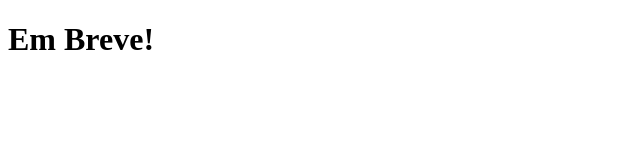
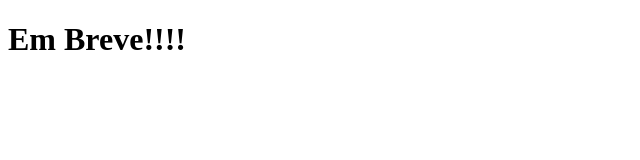
Before and after one commit to conexaofrontend/conexaofrontend, a plain HTML site: page index.html in a window 1280 px wide. Shown: the full height of the page, 0-640 px from the left. Drawn offline with Linux system fonts and the light colour scheme.

Commit message:
teste repo hostinger 2

```diff
--- a/index.html
+++ b/index.html
@@ -6,6 +6,6 @@
     <title>Conexão Front End - Em breve!</title>
 </head>
 <body>
-    <h1>Em Breve!</h1>
+    <h1>Em Breve!!!!</h1>
 </body>
 </html>
```
